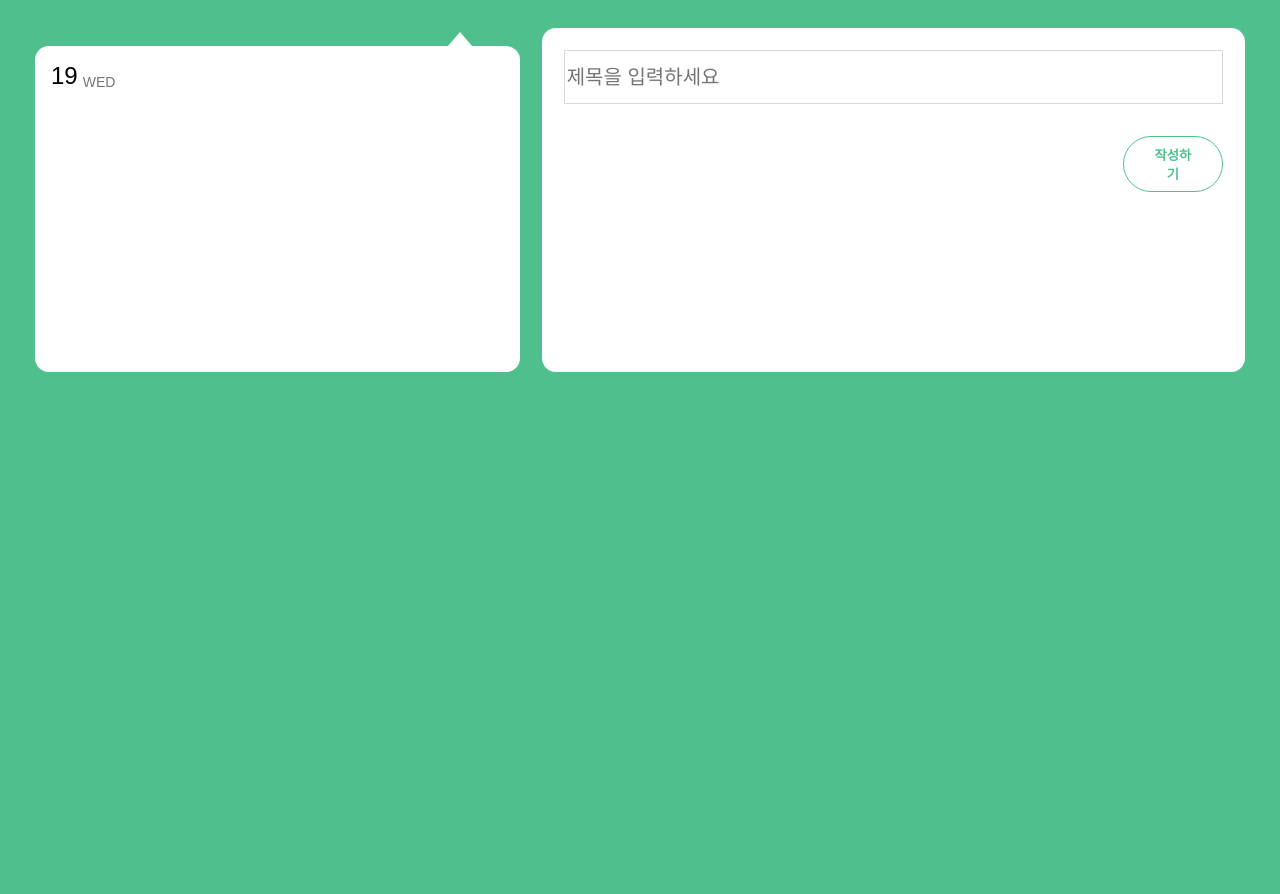
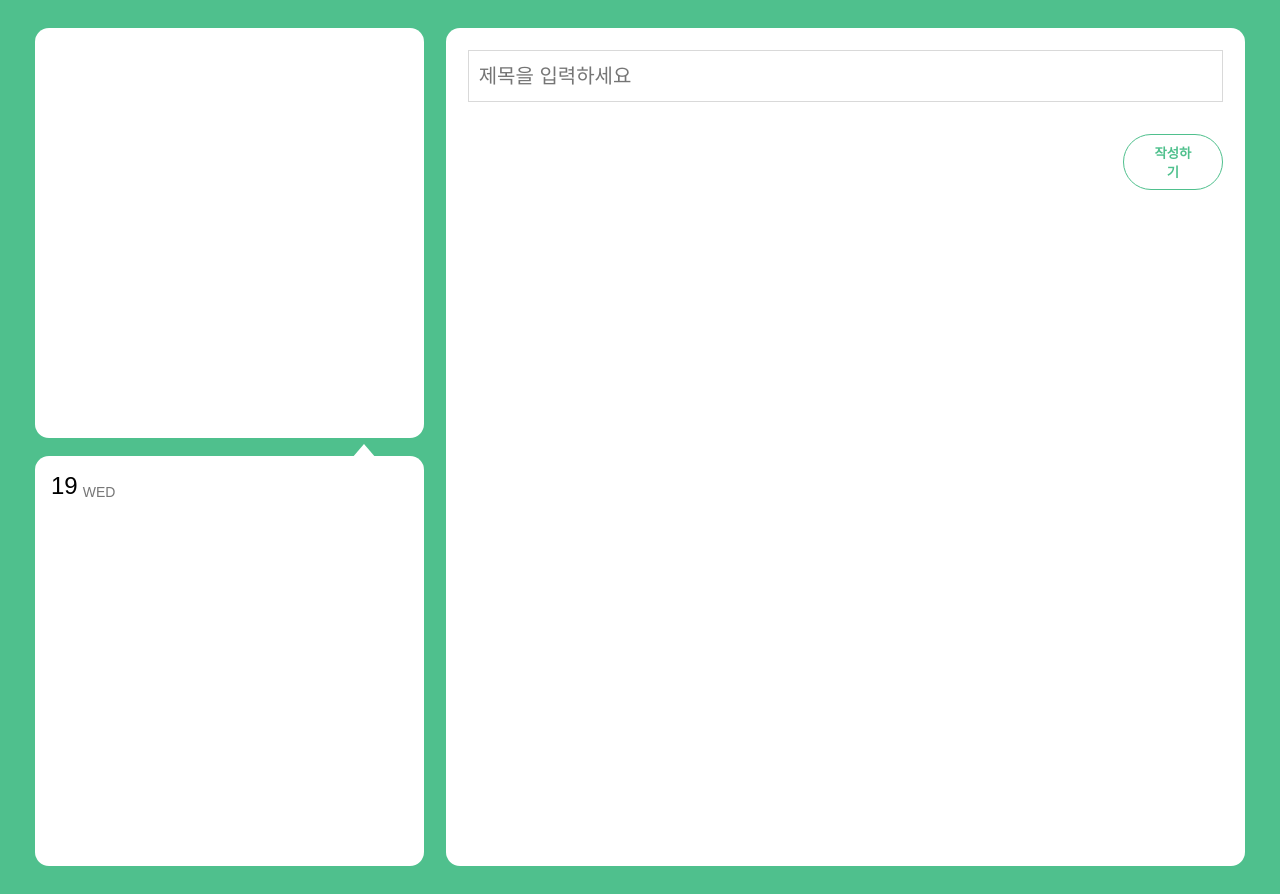
Before and after one commit to mihyunLee/greeny-notepad, a plain HTML site: page index.html in a window 1280 px wide. Before the commit the page ends 800 px from the top, so only its background shows below. Drawn offline with Linux system fonts and the light colour scheme; a small style sheet from the web is missing; a web font is replaced by a local one.

Commit message:
💄design: 스크롤 바 및 기타 디자인 (#1)
- 스크롤 바 디자인
- 메모 제목 사이즈 조절
- main 레이아웃 크기 조절

```diff
--- a/common.css
+++ b/common.css
@@ -48,6 +48,7 @@ button {
   border: 1px solid;
   border-radius: 3em;
   font-weight: bold;
+  transition: all 0.2s ease-in-out;
 }
 
 [class^="btn"]:hover,
--- a/style.css
+++ b/style.css
@@ -1,14 +1,15 @@
 /* layout */
 main {
   display: grid;
+  grid-template: repeat(2, 1fr) / repeat(3, 1fr);
   grid-template-areas:
-    "calendar editor"
-    "display editor";
+    "calendar editor editor"
+    "display editor editor";
   padding: 28px 35px;
   gap: 18px 22px;
 }
 
-form {
+#memo-form {
   display: flex;
   flex-direction: column;
   gap: 16px;
@@ -33,7 +34,10 @@ form {
 .display {
   grid-area: display;
   position: relative;
-  padding: 16px;
+  padding: 16px 6px 16px 16px;
+
+  display: flex;
+  flex-direction: column;
 }
 
 .display::before {
@@ -43,7 +47,7 @@ form {
   border-left: 12px solid transparent;
   border-right: 12px solid transparent;
   border-bottom: 14px solid var(--white);
-  top: -14px;
+  top: -12px;
   right: 48px;
 }
 
@@ -52,6 +56,7 @@ form {
   border: 1px solid var(--gray);
   font-size: 2rem;
   height: 50px;
+  padding: 0 10px;
 }
 
 .inp-title:focus {
@@ -82,8 +87,8 @@ form {
 }
 
 /* display */
-.display h2 {
-  font-size: 1.6rem;
+.display h3 {
+  font-size: 2rem;
   margin-top: 1em;
 }
 
@@ -98,6 +103,22 @@ form {
 
 /* memo list */
 #memo-list {
-  height: 266px;
+  flex-basis: 350px; /* FIXME: 정확한 값이 아니므로 수정 필요*/
+  flex-grow: 1;
   overflow-y: scroll;
 }
+
+#memo-list::-webkit-scrollbar {
+  width: 8px;
+}
+
+#memo-list::-webkit-scrollbar-thumb {
+  height: 30%;
+  background-color: var(--main);
+  border-radius: 30px;
+}
+
+#memo-list::-webkit-scrollbar-track {
+  background-color: var(--gray);
+  border-radius: 30px;
+}
```
